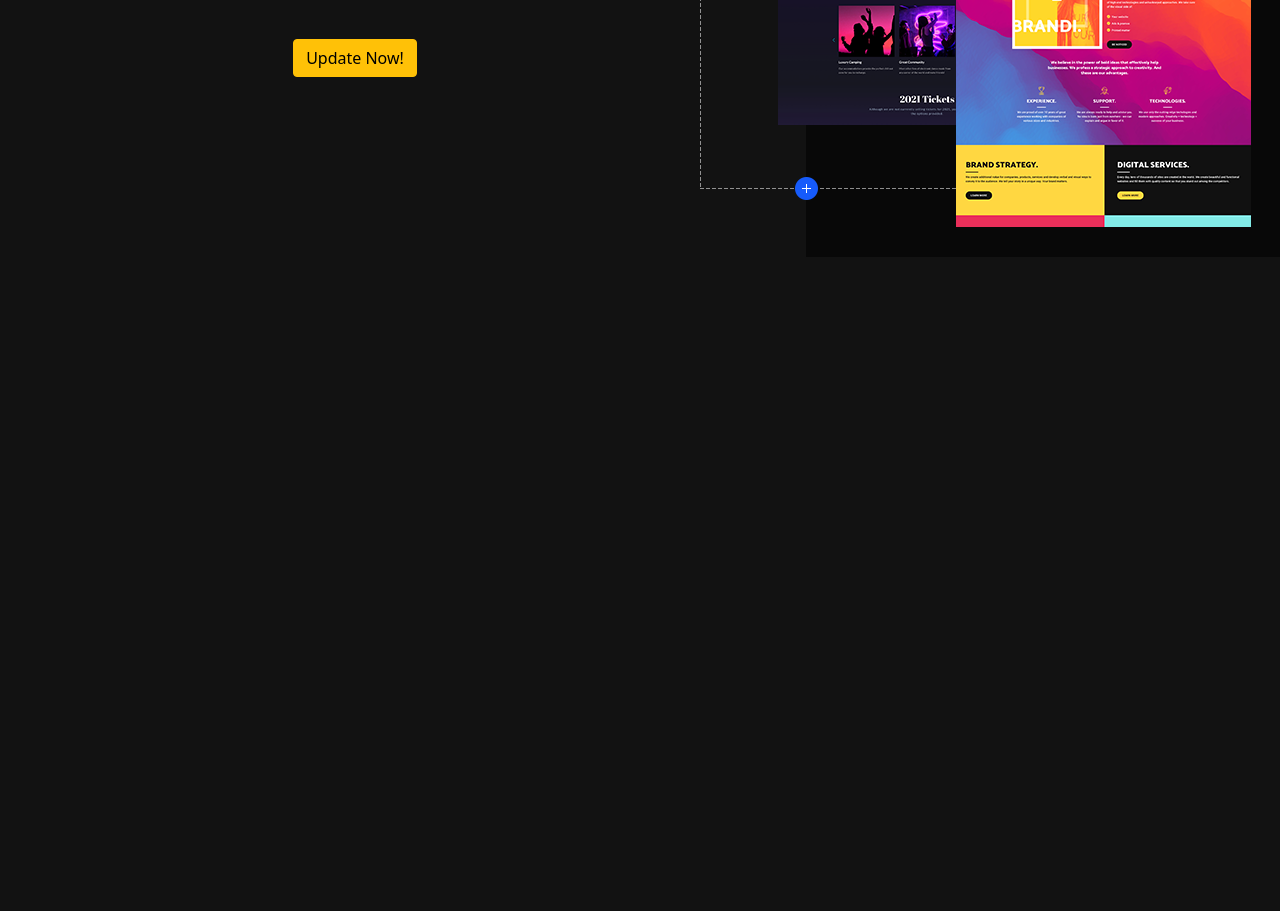
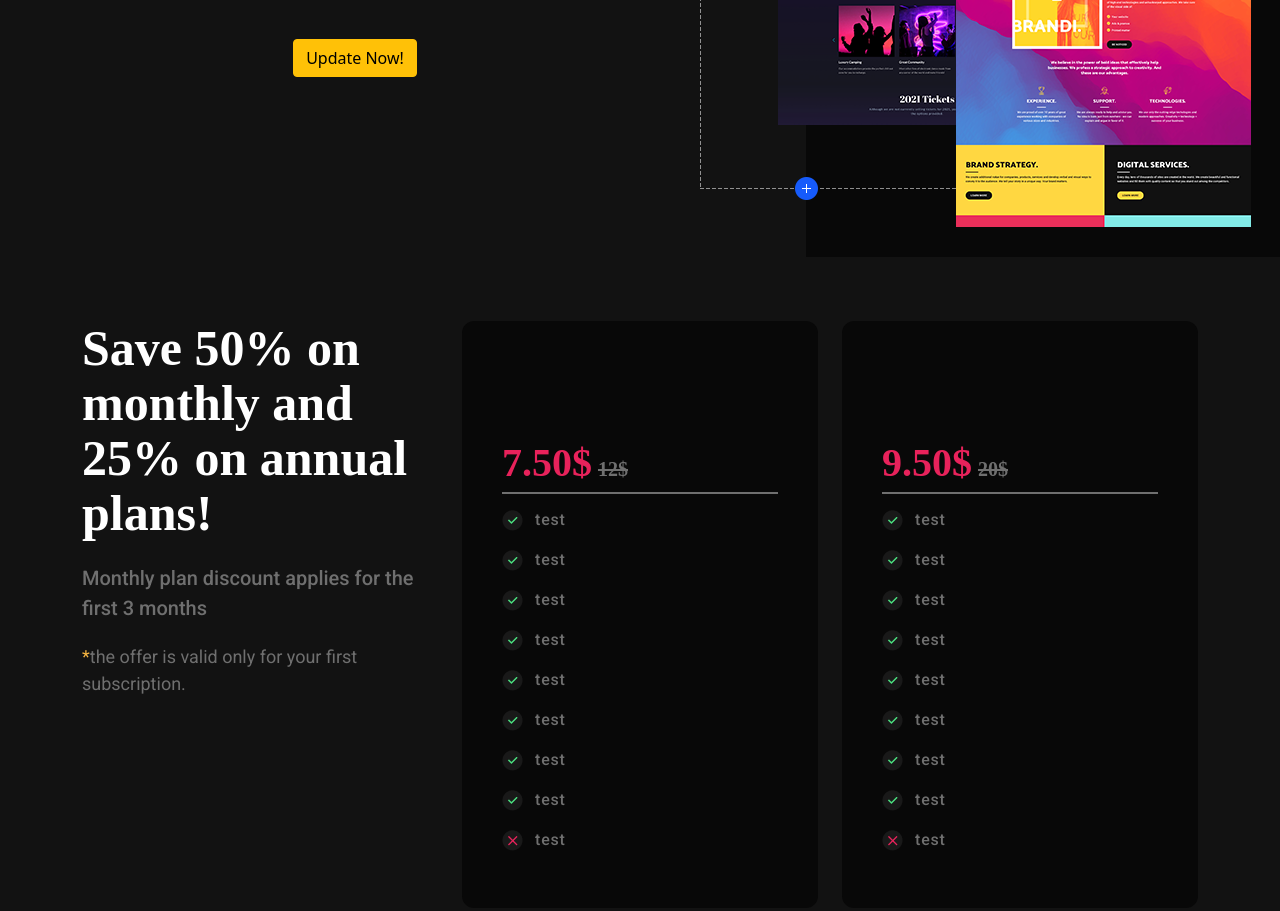
Before and after one commit to casperDev3/Black_Friday, a website: page src/index.html in a window 1280 px wide. Shown: the part 1169-2080 px from the top of the page. Before the commit the page ends 1450 px from the top, so only its background shows below. Drawn offline with nearby package versions, Linux system fonts and the light colour scheme; files that its build step writes are made by us from their sources.

Commit message:
add specials sections

```diff
--- /dev/null
+++ b/src/components/_specials.html
@@ -0,0 +1,43 @@
+<section class="specials">
+    <div class="container">
+        <div class="row">
+            <div class="col-12 col-lg-4">
+                <div class="specials__title">Save 50% on monthly and 25% on annual plans!</div>
+                <div class="specials__subtitle">Monthly plan discount applies for the first 3 months</div>
+                <div class="specials__text"><span>*</span>the offer is valid only for your first subscription.</div>
+            </div>
+            <div class="col-12 col-md-6 col-lg-4">
+                <div class="specials__card">
+                    <div class="specials__price"><span>7.50$</span><s>12$</s></div>
+                    <ul>
+                        <li><img src="../img/success.png" alt=""> test</li>
+                        <li><img src="../img/success.png" alt=""> test</li>
+                        <li><img src="../img/success.png" alt=""> test</li>
+                        <li><img src="../img/success.png" alt=""> test</li>
+                        <li><img src="../img/success.png" alt=""> test</li>
+                        <li><img src="../img/success.png" alt=""> test</li>
+                        <li><img src="../img/success.png" alt=""> test</li>
+                        <li><img src="../img/success.png" alt=""> test</li>
+                        <li><img src="../img/none.png" alt=""> test</li>
+                    </ul>
+                </div>
+            </div>
+            <div class="col-12 col-md-6 col-lg-4">
+                <div class="specials__card">
+                    <div class="specials__price"><span>9.50$</span><s>20$</s></div>
+                    <ul>
+                        <li><img src="../img/success.png" alt=""> test</li>
+                        <li><img src="../img/success.png" alt=""> test</li>
+                        <li><img src="../img/success.png" alt=""> test</li>
+                        <li><img src="../img/success.png" alt=""> test</li>
+                        <li><img src="../img/success.png" alt=""> test</li>
+                        <li><img src="../img/success.png" alt=""> test</li>
+                        <li><img src="../img/success.png" alt=""> test</li>
+                        <li><img src="../img/success.png" alt=""> test</li>
+                        <li><img src="../img/none.png" alt=""> test</li>
+                    </ul>
+                </div>
+            </div>
+        </div>
+    </div>
+</section>
--- a/src/index.html
+++ b/src/index.html
@@ -14,6 +14,7 @@
 
     @@include("components/_hero.html")
     @@include("components/_proposal.html")
+    @@include("components/_specials.html")
 
     @@include("icons/_icons.html")
 
--- a/src/sass/components/_proposal.scss
+++ b/src/sass/components/_proposal.scss
@@ -1,5 +1,6 @@
 .proposal {
     margin-top: 300px;
+    margin-bottom: 40px;
     &__title {
         font-family: "Poppins";
         font-weight: 600;
--- /dev/null
+++ b/src/sass/components/_specials.scss
@@ -0,0 +1,78 @@
+.specials {
+    margin-bottom: 100px;
+    &__card {
+        padding-top: 122px !important;
+        background-color: #080808;
+        padding: 40px;
+        border-radius: 12px;
+        @media screen and (max-width: 640px) {
+            padding-top: 70px !important;
+          }
+        ul {
+            li {
+                img{
+                    margin-right: 12px;
+                }
+                font-family: "Roboto";
+
+                font-weight: 500;
+                font-size: 16px;
+                line-height: 1.5;
+                /* or 150% */
+
+                display: flex;
+                align-items: center;
+                letter-spacing: 0.8px;
+
+                color: #6f6f6f;
+                margin-bottom: 16px;
+            }
+        }
+    }
+    &__title {
+        font-family: "Poppins";
+        font-weight: 600;
+        font-size: 50px;
+        line-height: 1.1;
+        color: #ffffff;
+        margin-bottom: 22px;
+        @media screen and (max-width: 640px) {
+          font-size: 38px;
+        }
+    }
+    &__subtitle {
+        font-family: "Roboto";
+        font-weight: 500;
+        font-size: 20px;
+        line-height: 1.5;
+        color: #6f6f6f;
+        margin-bottom: 20px;
+    }
+    &__text {
+        font-family: "Roboto";
+        font-size: 18px;
+        line-height: 1.5;
+        color: #6f6f6f;
+        margin-bottom: 30px;
+
+        span {
+            color: #f9b742;
+        }
+    }
+    &__price {
+        font-family: "Poppins";
+        font-weight: 700;
+        font-size: 20px;
+        line-height: 1.5;
+        color: #6f6f6f;
+        padding-bottom: 8px;
+        border-bottom: 2px solid #6f6f6f;
+        margin-bottom: 14px;
+        span {
+            margin-right: 6px;
+            font-size: 40px;
+            line-height: 1;
+            color: #e8225b;
+        }
+    }
+}
--- a/src/sass/style.scss
+++ b/src/sass/style.scss
@@ -12,6 +12,7 @@
 
 @import "components/hero";
 @import "components/proposal";
+@import "components/specials";
 
 body{
     background-color: #121212;
```
Also changed, not shown: src/img/none.png (added), src/img/success.png (added), 1 other file.
